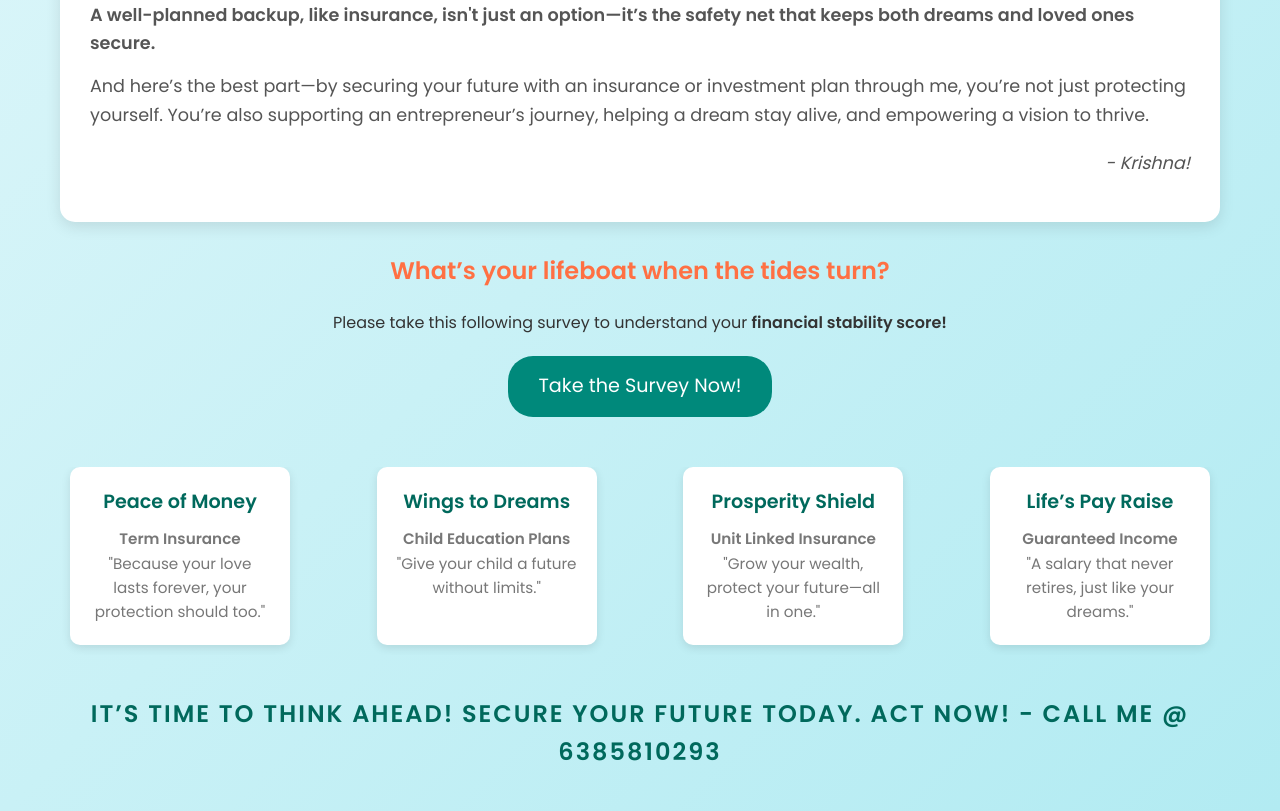
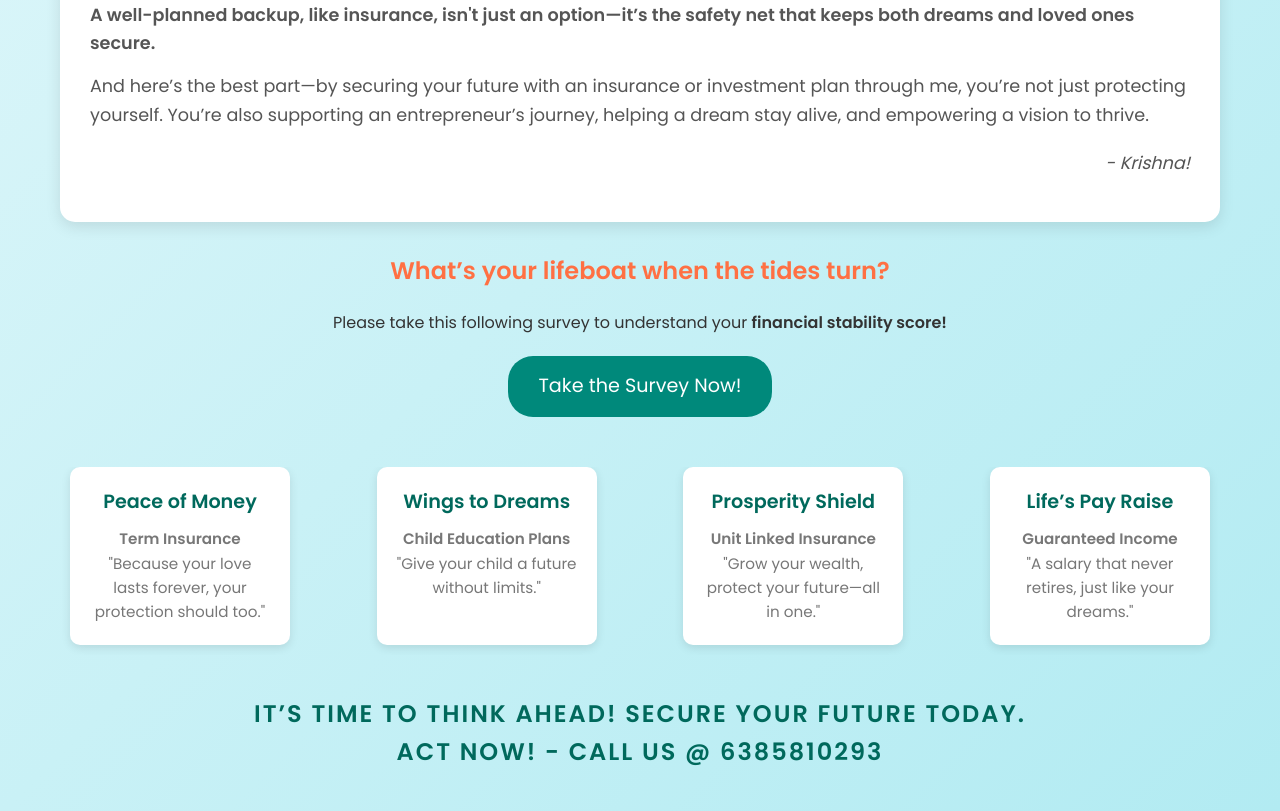
Before and after one commit to Finams/forsure, a plain HTML site: page index.html in a window 1280 px wide. Shown: the part 464-1275 px from the top of the page. Drawn offline with Linux system fonts and the light colour scheme.

Commit message:
index.html

```diff
--- a/index.html
+++ b/index.html
@@ -229,7 +229,7 @@
 
         <!-- Footer -->
         <footer>
-            <p><h1>It’s time to think ahead! Secure your future today. Act Now! - Call me @ 6385810293</h1></p>
+            <p><h1>It’s time to think ahead! Secure your future today. <br> Act Now! - Call us @ 6385810293</h1></p>
         </footer>
     </div>
 </body>
```
